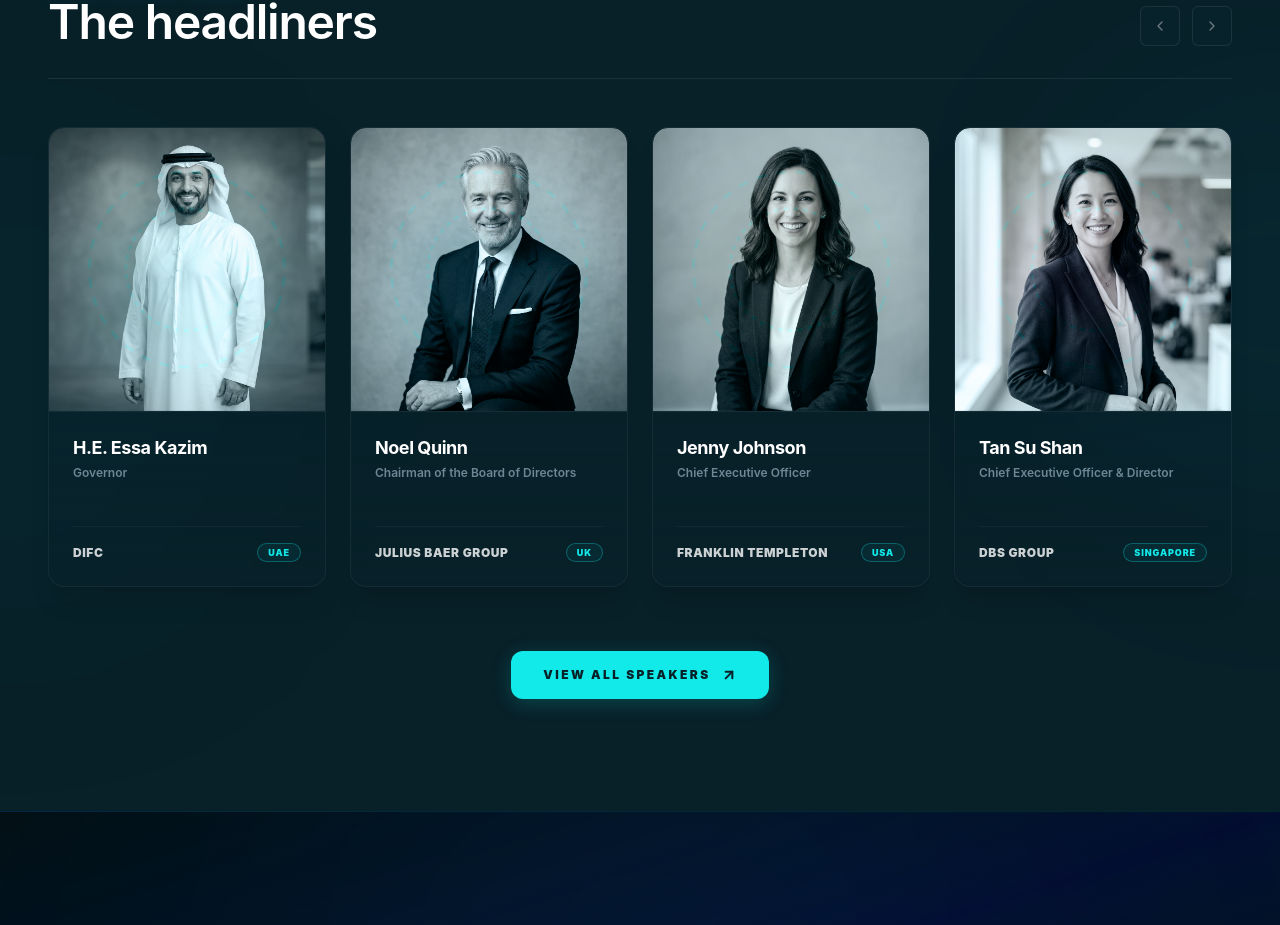
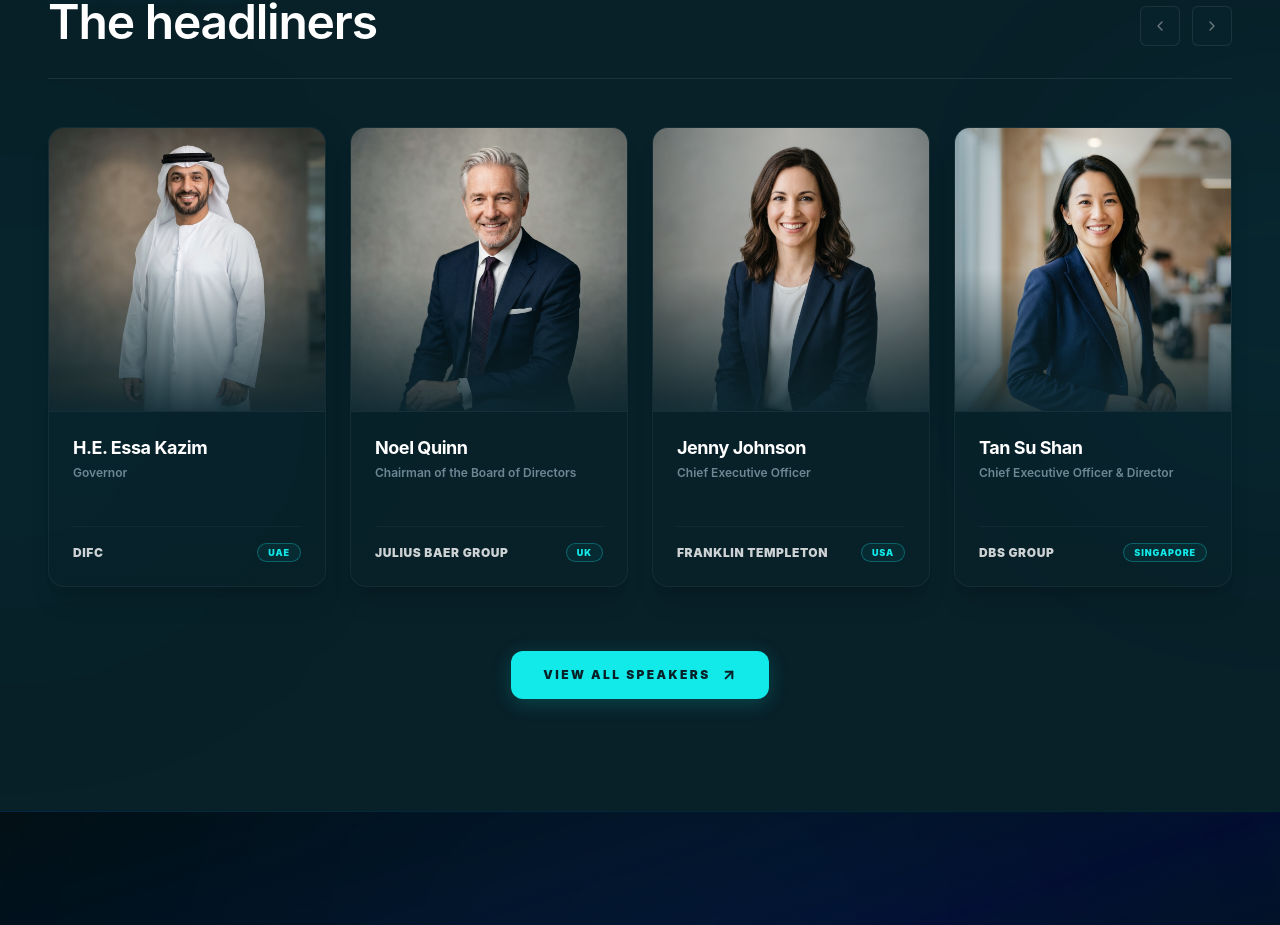
Before and after one commit to khalifa-branding-head/dfs-2026, a React (Vite) app: page / in a window 1280 px wide. Shown: the part 3718-4643 px from the top of the page. Built offline with nearby package versions, Linux system fonts and the light colour scheme.

Commit message:
style: integrate premium gradient vignette blur overlay in FeaturedSpeakers

```diff
--- a/src/components/FeaturedSpeakers.jsx
+++ b/src/components/FeaturedSpeakers.jsx
@@ -105,34 +105,12 @@ export default function FeaturedSpeakers() {
               {/* Dynamic Internal Hover Specular Highlight */}
               <div className="absolute inset-0 bg-gradient-to-b from-[#12E9E9]/[0.02] to-transparent opacity-0 group-hover:opacity-100 transition-opacity duration-500 pointer-events-none" />
 
-              {/* Upgraded Portrait Window: Merges Native Photo Layer with Custom Brand SVG Backing Elements */}
-              <div className="w-full h-[62%] bg-gradient-to-b from-[#0c2730]/60 to-[#082028]/95 relative overflow-hidden flex items-end justify-center border-b border-white/[0.04]">
+              {/* Corrected Portrait Window Framework: Restores Native Color with Visual Vignette Edge Blending */}
+              <div className="w-full h-[62%] bg-[#0c2730] relative overflow-hidden flex items-end justify-center border-b border-white/[0.04]">
 
-                {/* ==================== 1. CUSTOM BRAND SVG BACKGROUND GRID ==================== */}
-                {/* This custom SVG handles background continuity, drawing attention away from the original image backing */}
-                <div className="absolute inset-0 z-0 opacity-20 group-hover:opacity-35 transition-opacity duration-500 pointer-events-none flex items-center justify-center">
-                  <svg
-                    className="w-full h-full p-4 text-[#12E9E9] stroke-current"
-                    viewBox="0 0 100 100"
-                    fill="none"
-                    xmlns="http://www.w3.org/2000/svg"
-                  >
-                    <defs>
-                      <linearGradient id="svgGlow" x1="0%" y1="0%" x2="100%" y2="100%">
-                        <stop offset="0%" stopColor="#12E9E9" stopOpacity="0.8" />
-                        <stop offset="100%" stopColor="#08BDF4" stopOpacity="0" />
-                      </linearGradient>
-                    </defs>
-                    {/* Dynamic Fintech Global Network Web Lines */}
-                    <circle cx="50" cy="50" r="40" strokeDasharray="4 4" className="animate-[spin_120s_linear_infinite]" style={{ transformOrigin: 'center' }} />
-                    <circle cx="50" cy="50" r="25" strokeDasharray="2 2" className="animate-[spin_60s_linear_infinite_reverse]" style={{ transformOrigin: 'center' }} />
-                    <path d="M10 50 H90 M50 10 V90" strokeWidth="0.2" opacity="0.3" />
-                    <path d="M20 20 L80 80 M80 20 L20 80" strokeWidth="0.1" opacity="0.2" />
-                  </svg>
-                </div>
-
-                {/* ==================== 2. SLOW-PULSING BRAND AURA ENGINES ==================== */}
-                <div className="absolute inset-0 z-10 flex items-center justify-center select-none opacity-[0.15] group-hover:opacity-[0.25] transition-opacity duration-500">
+                {/* ==================== 1. SLOW DRIFTING AMBIENT AURA BACKDROP ==================== */}
+                {/* Positioned safely behind the portrait layer to create depth */}
+                <div className="absolute inset-0 z-0 flex items-center justify-center select-none opacity-[0.15] group-hover:opacity-[0.25] transition-opacity duration-500">
                   <motion.div
                     variants={auraAnimationVariants}
                     animate="animate"
@@ -140,16 +118,21 @@ export default function FeaturedSpeakers() {
                   />
                 </div>
 
-                {/* ==================== 3. PORTRAIT IMAGE LAYER ==================== */}
-                {/*
-                  - The mix-blend-mode property allows the portrait image to dynamically blend with the underlying brand colors.
-                  - If you are eventually able to re-upload transparent .png files, this exact tag will seamlessly overlay onto the SVG!
-                */}
+                {/* ==================== 2. PURE FULL-COLOR PORTRAIT IMAGE LAYER ==================== */}
+                {/* Maintained in regular, native color with crisp visual visibility */}
                 <img
                   src={speaker.src}
                   alt={speaker.name}
-                  className="w-full h-full object-cover object-top relative z-20 mix-blend-luminosity group-hover:mix-blend-normal transition-all duration-700 ease-[0.16,1,0.3,1] group-hover:scale-[1.03]"
+                  className="w-full h-full object-cover object-top relative z-10 transition-transform duration-700 ease-[0.16,1,0.3,1] group-hover:scale-[1.03]"
                 />
+
+                {/* ==================== 3. PREMIUM GRADIENT VIGNETTE BLUR OVERLAY ==================== */}
+                {/*
+                  - This overlay features a smooth gradient that blends the sharp bottom and side edges
+                    of the photo backgrounds into the dark theme of the card plate (#0c2730).
+                */}
+                <div className="absolute inset-0 z-20 pointer-events-none bg-gradient-to-t from-[#0c2730] via-transparent to-transparent opacity-90 group-hover:opacity-75 transition-opacity duration-500" />
+                <div className="absolute inset-0 z-20 pointer-events-none bg-gradient-to-r from-[#0c2730]/30 via-transparent to-[#0c2730]/30" />
               </div>
 
               {/* Informational Metadata Typography Suite */}
```
